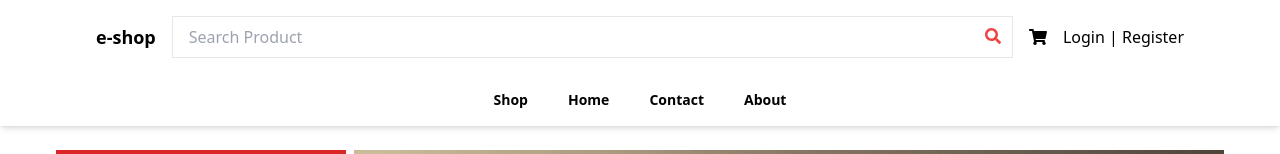
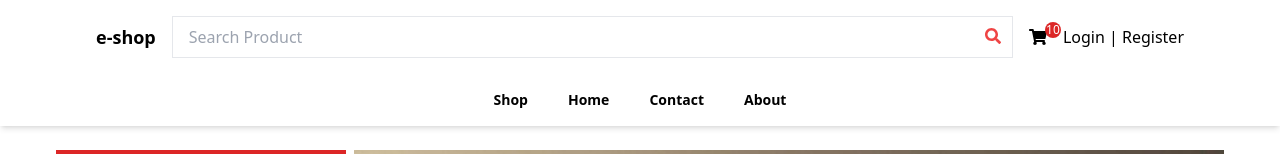
Before and after one commit to AhmedAbokhatwa/react, a React (Vite) app in the folder dashboard/: page / in a window 1280 px wide. Shown: the top 154 px of the page. Built offline with nearby package versions, Linux system fonts and the light colour scheme.

Commit message:
Add Cart Link to Carts

```diff
--- a/dashboard/src/Component/Navbar.tsx
+++ b/dashboard/src/Component/Navbar.tsx
@@ -1,9 +1,11 @@
 import React from 'react';
 import { FaSearch, FaShoppingCart ,FaUser} from 'react-icons/fa';
-
+import { useSelector } from 'react-redux';
 import {Link} from 'react-router-dom'
+import { Span } from './CustomComponents';
 
 function Navbar(){
+  const products = useSelector(state => state.cart.products)
     return(
       <nav className='bg-white shadow-md'>
         <div className='container mx-auto px-4 md:px-16 lg:px-24 py-4 flex justify-between items-center'>
@@ -17,8 +19,11 @@ function Navbar(){
               </form>
             </div>
             <div className='flex items-center space-x-4 '>
-              <Link to="/cart">
-              <FaShoppingCart className='text-lg'></FaShoppingCart>
+              <Link to="/cart" className='relative'>
+              <FaShoppingCart className='text-lg' />
+              {products.length > 0 &&
+              (<span className='absolute bottom-2 text-xs w-4 left-4 bg-red-600 rounded-full
+              flex justify-center items-center text-white '>{products.length}</span>)}
               </Link>
               <button className='hidden md:block'>
                 Login | Register
```
